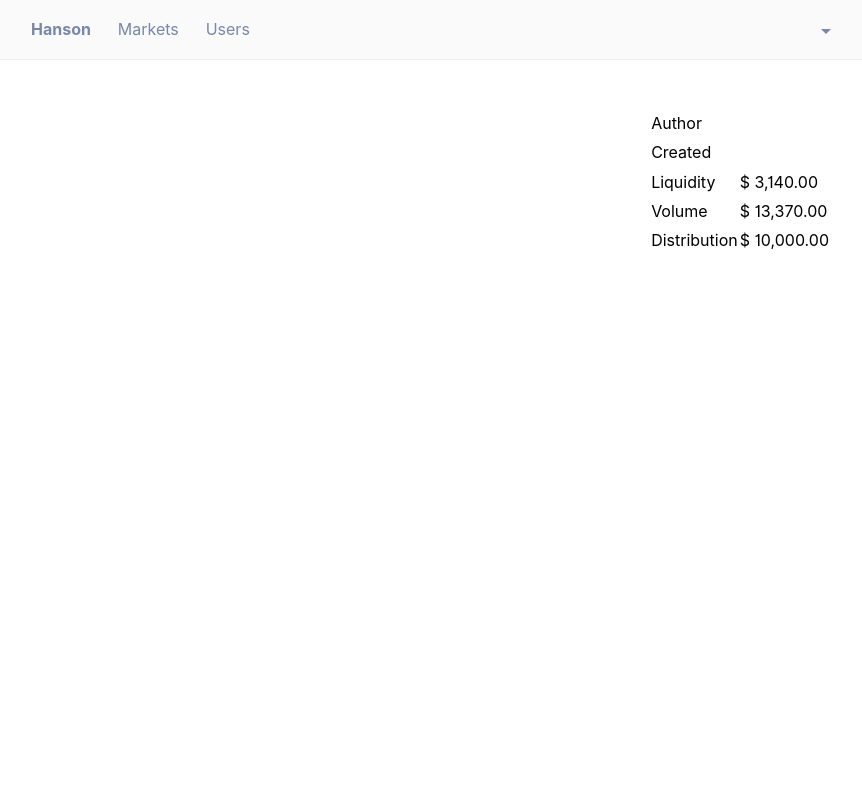
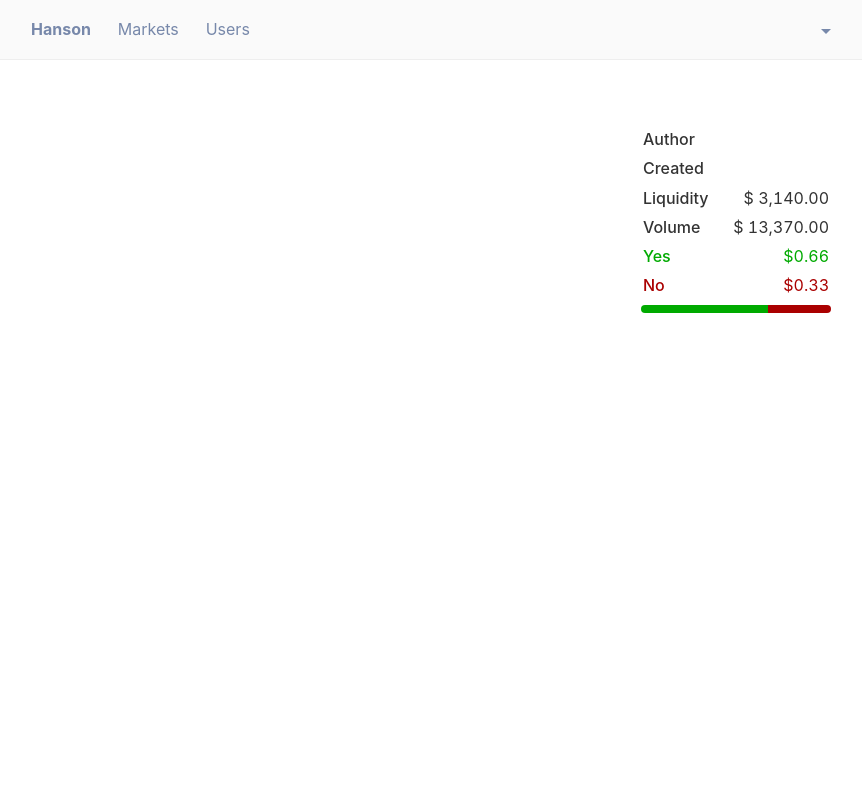
Before and after one commit to ruuda/hanson, a Flask app: template hanson/templates/market.html in a window 1280 px wide. Shown: the whole page, without its empty margins (209-1071 px from the left). Run offline with Flask 2, Linux system fonts and the light colour scheme; the template is opened without the code that fills it, so the values that code supplies are empty; some web fonts are replaced.

Commit message:
Tweak how market properties are displayed

```diff
--- a/hanson/static/style.css
+++ b/hanson/static/style.css
@@ -66,17 +66,13 @@ html {
   font-feature-settings: 'cv01' 1, 'cv08' 1, 'calt' 0;
   line-height: 1.7em;
   background-color: #fff;
+  color: #333;
 }
 
 body {
   min-height: 100vh;
   display: grid;
   grid-template-rows: auto 1fr;
-}
-
-a {
-  text-decoration: none;
-  color: #36d;
 }
 
 h1, h2, h3 {
@@ -87,6 +83,17 @@ h1, h2, h3 {
 h1 {
   font-size: 2rem;
   line-height: 2.42rem;
+  margin-top: -0.35rem;
+  margin-bottom: 1.75rem;
+}
+
+a {
+  text-decoration: none;
+  color: #36d;
+}
+
+p {
+  margin-bottom: 1.7rem;
 }
 
 .inner {
@@ -101,7 +108,7 @@ h1 {
 .split {
   display: grid;
   grid-template-columns: 3fr auto;
-  grid-column-gap: 1.42rem;
+  grid-column-gap: 3rem;
 }
 
 .split .split-left {
@@ -110,10 +117,15 @@ h1 {
 
 .split aside {
   grid-column: 2 / 3;
-  /* If I understand correctly, 1/-1 should span all rows,
-     but in practice that’s not what happens in Chromium 99,
-     so instead just span a large number of rows. */
+  /* It would be nice to use, 1/-1 to span all rows,
+     but that doesn’t work when the number of rows is not known statically.
+     So instead just span a large number of rows. */
   grid-row: 1 / 100;
+}
+
+.num {
+  text-align: right;
+  font-variant-numeric: tabular-nums;
 }
 
 #headerbar {
@@ -193,7 +205,7 @@ a#home-link {
 }
 
 #main {
-  margin-top: 3rem;
+  margin-top: 4rem;
 }
 
 #login-form {
@@ -211,3 +223,25 @@ a#home-link {
 #login-form h1, #login-form input[type="submit"] {
   grid-column: 2;
 }
+
+table.market-details th {
+  text-align: left;
+  font-weight: 500;
+  padding-right: 1.42rem;
+}
+
+table.market-details td {
+  text-align: right;
+}
+
+.distribution {
+  margin-top: 0.2rem;
+  display: grid;
+  position: relative;
+  overflow: hidden;
+  border-radius: 0.25rem;
+}
+
+.outcome {
+  height: 0.5rem;
+}
--- a/hanson/templates/market.html
+++ b/hanson/templates/market.html
@@ -6,14 +6,14 @@
 <div class="split">
   <h1 class="split-left">{{market.title}}</h1>
   <aside>
-    <table>
+    <table class="market-details">
       <tr>
-        <td>Author</td>
-        <td>{{author.name}}</td>
+        <th>Author</th>
+        <td><a href="/user/{{author.name}}">{{author.name}}</a></td>
       </tr>
       <tr>
-        <td>Created</td>
-        <td>
+        <th>Created</th>
+        <td class="num">
           <span title="{{
             market.created_at.isoformat(sep=' ', timespec='seconds')
           }}">{{
@@ -22,18 +22,26 @@
         </td>
       </tr>
       <tr>
-        <td>Liquidity</td>
-        <td>$ 3,140.00</td>
+        <th>Liquidity</th>
+        <td class="num">$ 3,140.00</td>
       </tr>
       <tr>
-        <td>Volume</td>
-        <td>$ 13,370.00</td>
+        <th>Volume</th>
+        <td class="num">$ 13,370.00</td>
       </tr>
-      <tr>
-        <td>Distribution</td>
-        <td>$ 10,000.00</td>
+      <tr style="color: #00aa00">
+        <th class="outcome-label">Yes</th>
+        <td class="num" style="color: #00aa00">$0.66</td>
+      </tr>
+      <tr style="color: #aa0000">
+        <th class="outcome-label">No</th>
+        <td class="num" style="color: #aa0000">$0.33</td>
       </tr>
     </table>
+    <div class="distribution" style="grid-template-columns: 66fr 33fr">
+      <div class="outcome" style="color: #00aa00; background-color: #00aa00"></div>
+      <div class="outcome" style="color: #aa0000; background-color: #aa0000"></div>
+    </div>
   </aside>
   <div class="split-left">
     <p>{{market.description}}</p>
```
